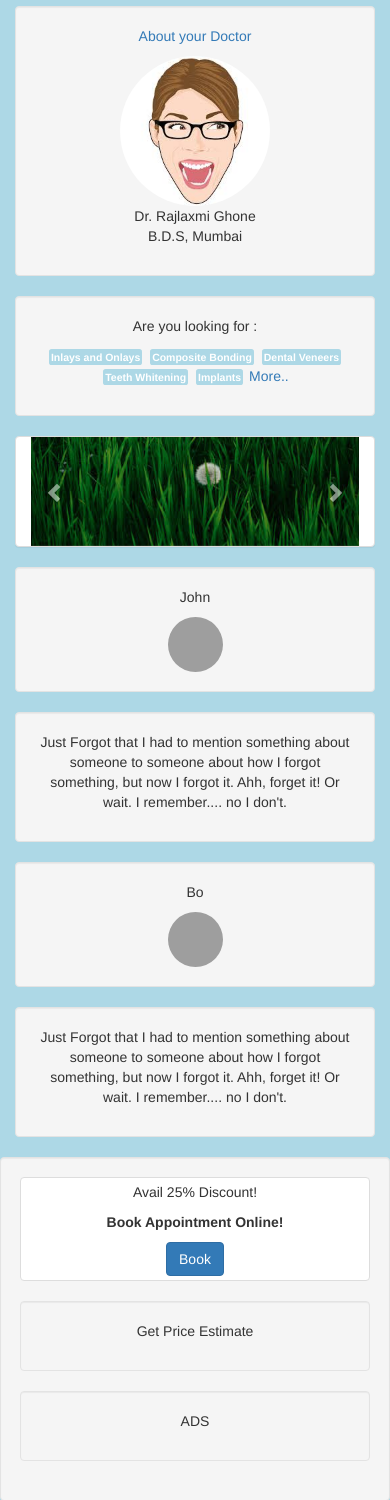
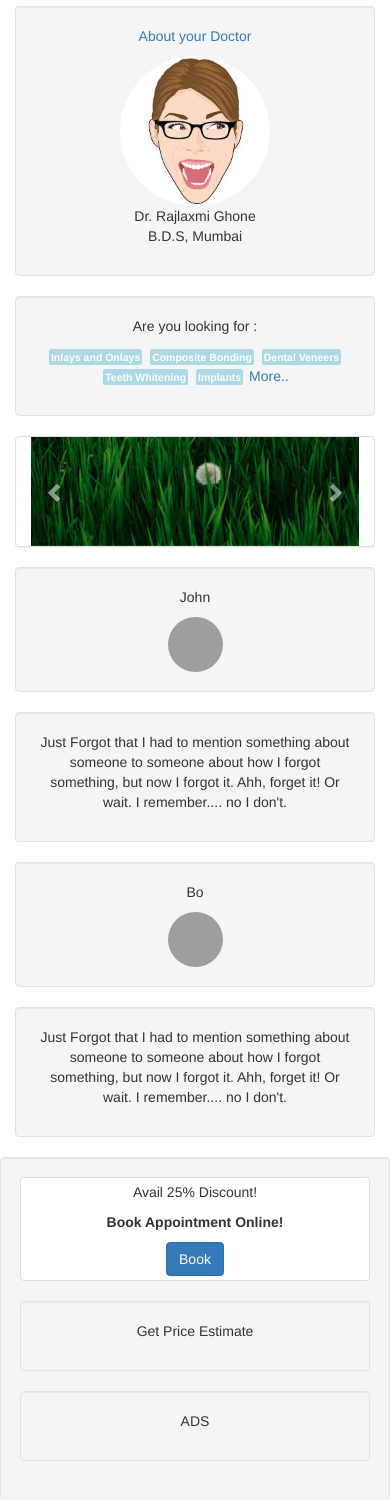
Before and after one commit to katkamrachana/cng, a Django app: page / in a window 390 px wide. Shown: the part 60-1560 px from the top of the page. Run offline with Django 3.2, Linux system fonts and the light colour scheme; some libraries are stand-ins or nearby versions; grey boxes are pictures that could not be loaded.

Commit message:
css updated with media queries

```diff
--- a/cdac/static/dental_studio/css/cdac.css
+++ b/cdac/static/dental_studio/css/cdac.css
@@ -44,16 +44,12 @@ ul.menu-list
 .content-container{
 	margin-top: 4.5%;
     }
-    body {
-        background-color: lightblue;}
 }
 
 @media screen and (max-width:2560px){
 .content-container{
 	margin-top: 4%;
     }
-    body {
-        background-color: lightblue;}
 }
 
 
@@ -77,10 +73,6 @@ ul.menu-list
 	.menu-bar{
 		height: 85px;
 	}
-
-    body {
-        background-color: green;
-    }
 }
 
 @media screen and (max-width: 420px){
@@ -88,12 +80,8 @@ ul.menu-list
 		margin-top: 17%;
 	}
 	.menu-bar{
-
-	height: 60px;
-}
-    body {
-        background-color: lightblue;
-    }
+		height: 60px;
+	}
 }
 
 
```
